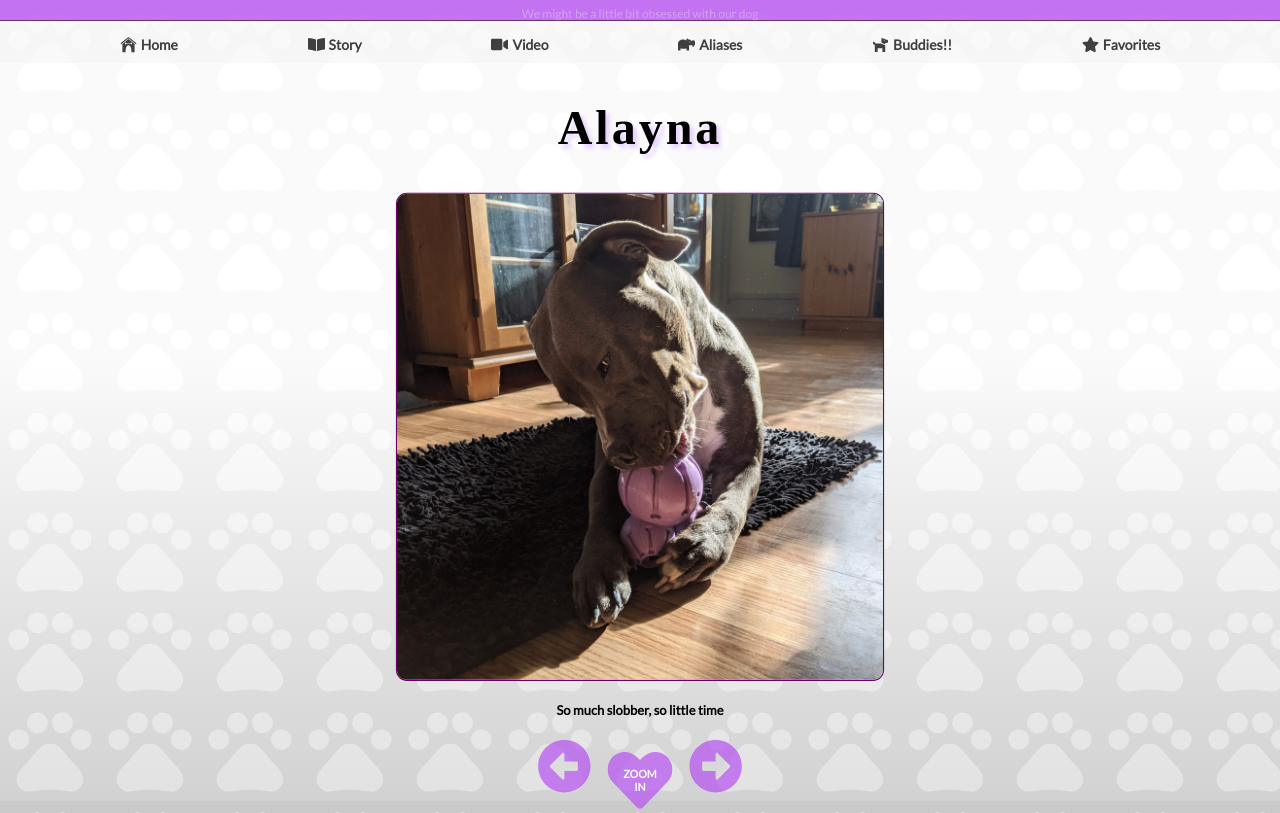
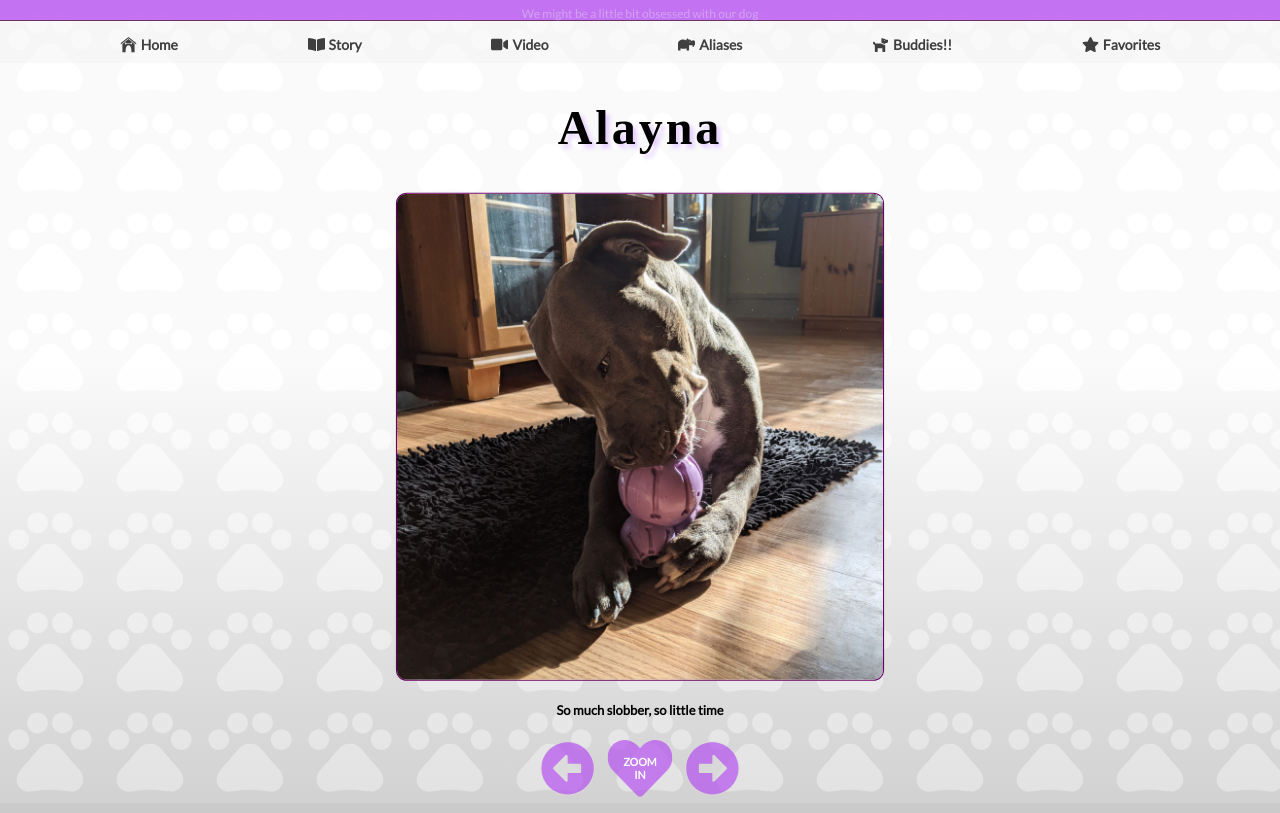
Before and after one commit to JGore99/alayna-obsessed, a React (Create React App) app: page / in a window 1280 px wide. Built offline with nearby package versions, Linux system fonts and the light colour scheme; a web font is replaced by a local one.

Commit message:
test fix for safari bug

```diff
--- a/src/components/NavBar/NavBar.module.css
+++ b/src/components/NavBar/NavBar.module.css
@@ -35,7 +35,7 @@
 
 .hamburgerContainer {
   display: none;
-  position: fixed;
+  position: absolute;
   top: 0;
   left: 0;
   z-index: 1;
--- a/src/components/Slider/Slider.module.css
+++ b/src/components/Slider/Slider.module.css
@@ -1,7 +1,7 @@
 
 
 .sliderContainer {
-  position: relative;
+  /* position: relative; */
   /* height: auto; */
   /* height: 80rem;
   max-height: 700px;
@@ -14,7 +14,7 @@
 }
 
 .slide {
-  position: relative;
+  /* position: relative; */
   scroll-behavior: smooth;
   scroll-snap-align: start;
   top: 0;
@@ -29,7 +29,7 @@
   opacity: 1;
   transition-duration: 1s;
   transform: scale(1.08);
-  position: relative;
+  /* position: relative; */
   top: 0;
   z-index: 1;
 }
@@ -47,11 +47,17 @@
 }
 
 .slideControls{
-  display: flex;
+  /* display: flex;
   justify-content: center;
   align-items: flex-end;
-  width: 100%;
-  margin-top: 2.5rem;
+  width: 100%;*/
+  margin-top: .1rem;
+  display: grid;
+  grid-template-columns: 1fr 1fr 1fr;
+  justify-content: center;
+  align-items: center;
+  width: 200px;
+  position: relative;
 }
 
 .arrow {
@@ -64,29 +70,38 @@
   display: flex;
   align-items: center;
   justify-content: center;
+  justify-self: center;
   cursor: pointer;
   user-select: none;
   font-size: 5rem;
+  text-align: center;
   opacity: 0.7;
-  position: absolute;
+  /* position: absolute; */
   /* top: 90%; */
   z-index: 2;
 }
 
 .leftArrow {
-  margin-right: 14rem;
+  /* margin-right: 14rem;  */
+  grid-column: 1 / 2
 }
 
 .rightArrow {
-  margin-left: 14rem;
+  grid-column: 3 / 4
 }
 
 .heartContainer{
   display: flex;
   justify-content: center;
   align-items: center;
+  justify-self: center;
   cursor: pointer;
-  position: relative;
+  position: absolute;
+  grid-column: 2 / 3;
+  height: 65px;
+  width: 65px;
+  margin: 0;
+  padding: 0;
 }
 
 .heart {
@@ -158,13 +173,14 @@
 
   .heartContainer {
     visibility: hidden;
+    width: 80px;
   }
 
-  .leftArrow {
+  /* .leftArrow {
     margin-right: 10rem;
   }
 
   .rightArrow {
     margin-left: 10rem;
-  }
+  } */
 }
```
Also changed, not shown: src/components/Slider/Slider.jsx (+5 -5 lines).
